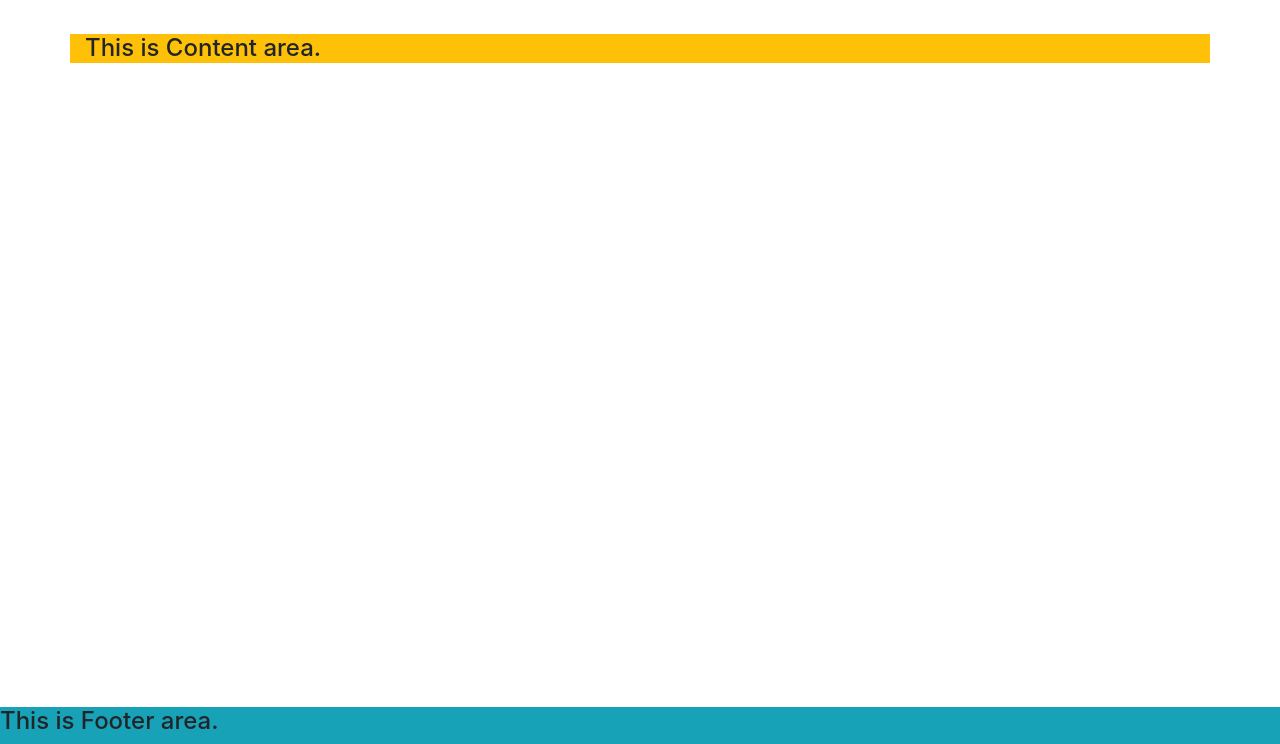
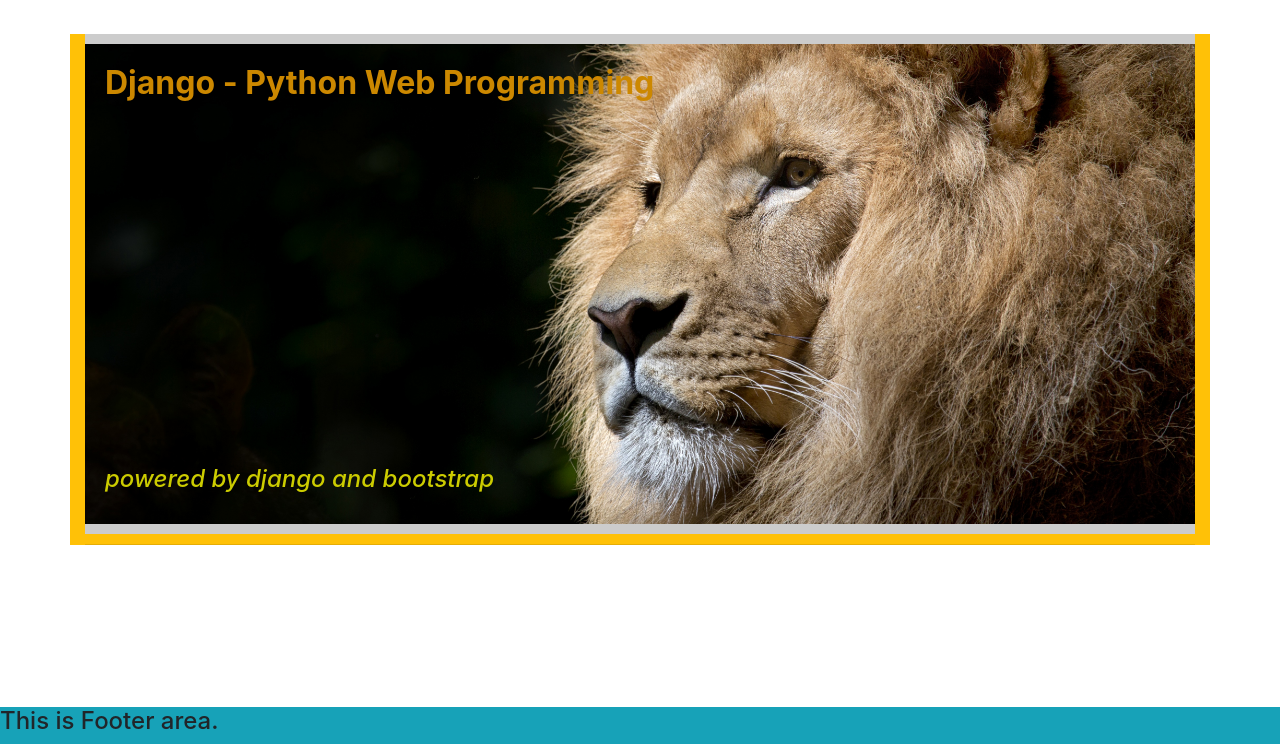
Before and after one commit to swerving-turtle/LikeLion-django-project-1, a Django app: page / in a window 1280 px wide. Shown: the part 56-800 px from the top of the page. Run offline with Django 4.2, Linux system fonts and the light colour scheme; some libraries are stand-ins or nearby versions.

Commit message:
home.html 수정 및 이미지 추가

```diff
--- a/templates/home.html
+++ b/templates/home.html
@@ -1,9 +1,39 @@
 {% extends "base.html" %}
+
+{% load static %}
 
 {% block title %}home.html{% endblock title %}
 
+{% block extra-style %}
+    <style type="text/css">
+        .home-image{
+            background-image: url("{% static 'img/lion.jpg' %}");
+            background-repeat: no-repeat;
+            background-position: center;
+            background-size: 100%;
+            height: 500px;
+            border-top: 10px solid #ccc;
+            border-bottom: 10px solid #ccc;
+            padding: 20px 0 0 20px;
+        }
+        .title {
+            color: #c80;
+            font-weight: bold;
+        }
+        .powered{
+            position: relative;
+            top: 77%;
+            color: #cc0;
+            font-style: italic;
+        }
+    </style>
+{% endblock extra-style %}
 {% block content %}
-    <h4>This is Content area.</h4>
+    <div class="home-image">
+        <h2 class="title">Django - Python Web Programming</h2>
+        <h4 class="powered"><i class="fas fa-arrow-circle-right"></i>powered by django and bootstrap</h4>
+    </div>
+    <hr style="margin: 10px 0;">
 {% endblock content %}
 
 {% block footer %}
```
Also changed, not shown: static/img/lion.jpg (added).
